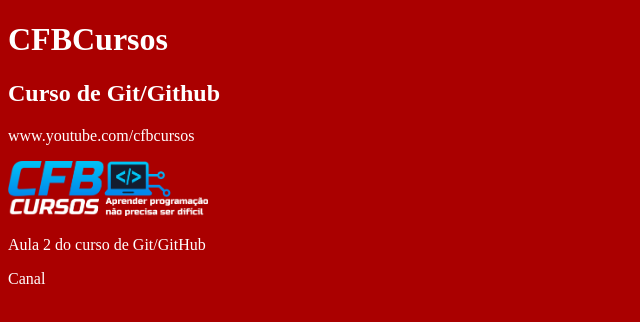
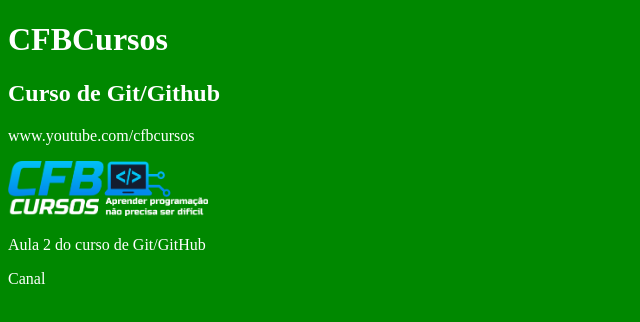
Before and after one commit to brcampos/cursogitcfbcursos, a plain HTML site: page index.html in a window 1280 px wide. Shown: the whole page, without its empty margins (0-640 px from the left). Drawn offline with Linux system fonts and the light colour scheme.

Commit message:
bg verde master local

```diff
--- a/index.html
+++ b/index.html
@@ -10,7 +10,7 @@
             width: 200px;
         }
         body{
-            background-color: #a00;
+            background-color: #080;
             color:#fff;
         }
     </style>
```
